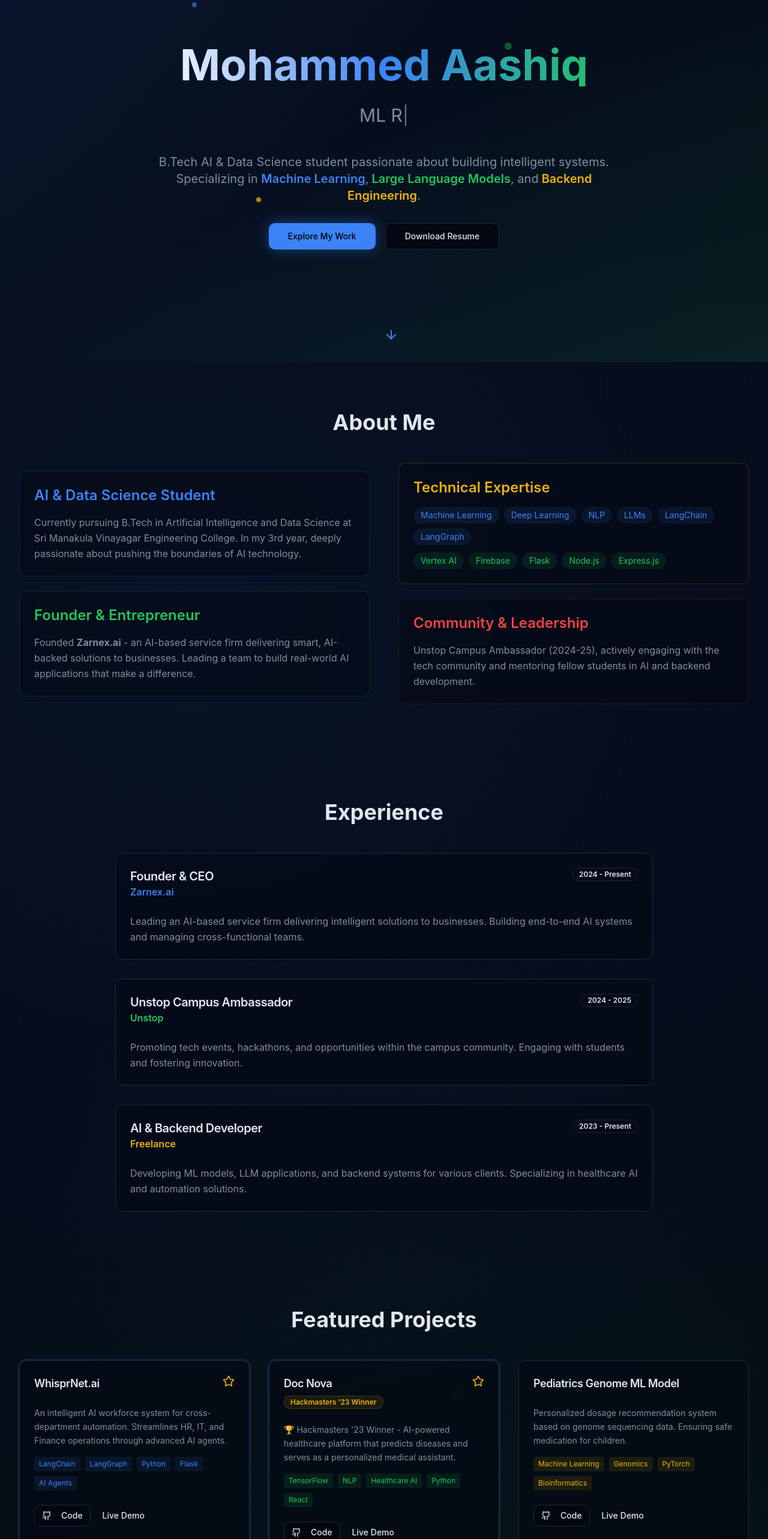
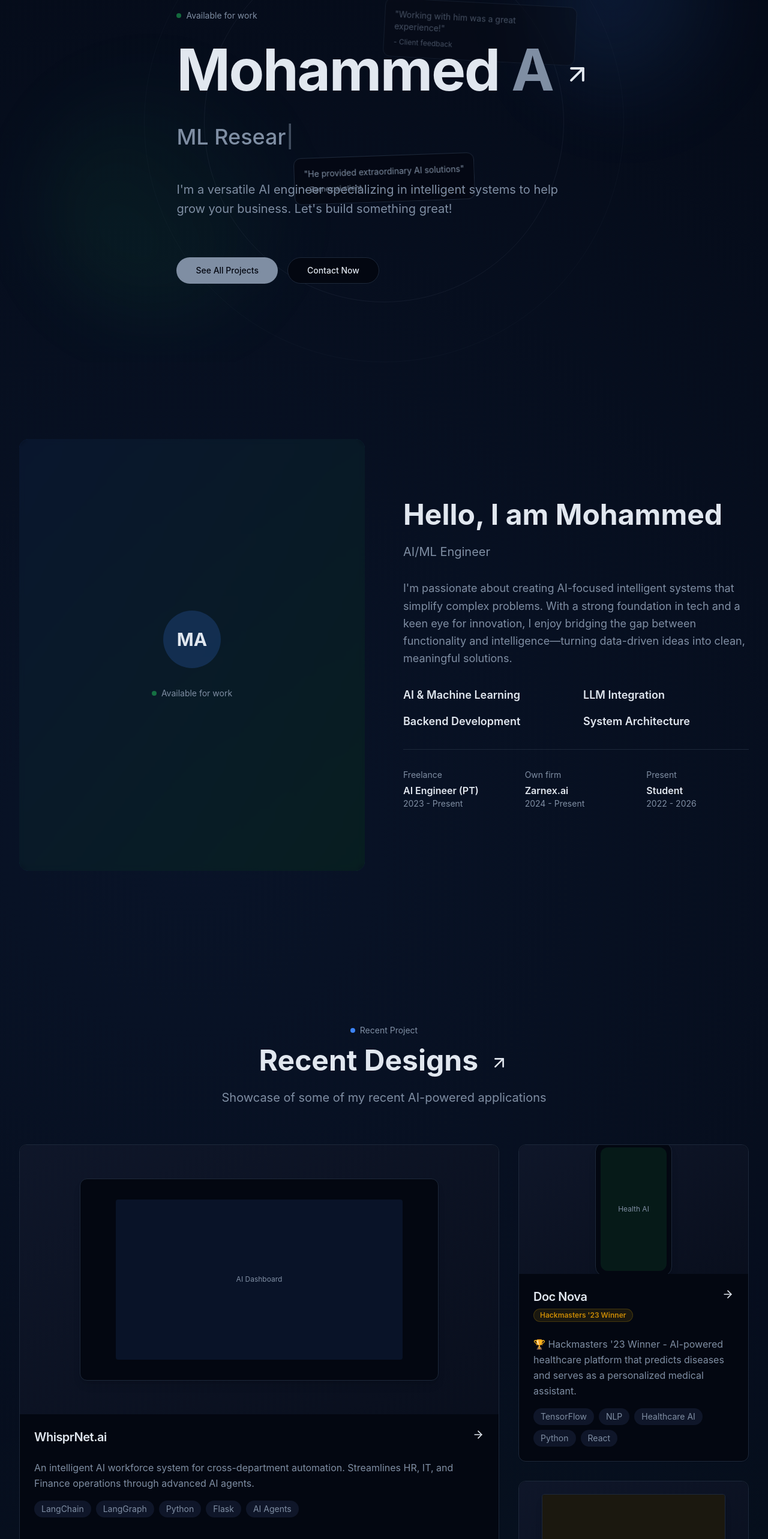
Before and after one commit to Imran200216/Imran-Portfolio-React, a React (Vite) app: page / in a window 1280 px wide. Shown: the part 196-2762 px from the top of the page at 60% size. Built offline with nearby package versions, Linux system fonts and the light colour scheme.

Commit message:
Refactor: Implement portfolio design
Implement the user's requested portfolio design.

```diff
--- a/src/components/AboutSection.tsx
+++ b/src/components/AboutSection.tsx
@@ -3,68 +3,67 @@ import { Card, CardContent } from "@/components/ui/card";
 
 export const AboutSection = () => {
   return (
-    <section id="about" className="py-20">
+    <section id="about" className="py-32">
       <div className="max-w-7xl mx-auto px-4 sm:px-6 lg:px-8">
-        <div className="fade-in-up">
-          <h2 className="text-4xl font-bold text-center mb-12">About Me</h2>
+        <div className="grid lg:grid-cols-2 gap-16 items-center">
+          {/* Left side - Image placeholder */}
+          <div className="relative">
+            <div className="aspect-[4/5] bg-gradient-to-br from-primary/20 to-green-500/20 rounded-2xl relative overflow-hidden">
+              <div className="absolute inset-0 bg-card/50 backdrop-blur-sm flex items-center justify-center">
+                <div className="text-center">
+                  <div className="w-24 h-24 bg-primary/20 rounded-full mx-auto mb-4 flex items-center justify-center">
+                    <span className="text-3xl font-bold">MA</span>
+                  </div>
+                  <div className="flex items-center justify-center gap-2 mt-8">
+                    <div className="w-2 h-2 bg-green-500 rounded-full animate-pulse"></div>
+                    <span className="text-sm text-muted-foreground">Available for work</span>
+                  </div>
+                </div>
+              </div>
+            </div>
+          </div>
 
-          <div className="grid md:grid-cols-2 gap-12 items-center">
-            <div className="space-y-6">
-              <Card className="bg-card/50 backdrop-blur-sm border-primary/20">
-                <CardContent className="p-6">
-                  <h3 className="text-2xl font-semibold mb-4 text-primary">AI & Data Science Student</h3>
-                  <p className="text-muted-foreground leading-relaxed">
-                    Currently pursuing B.Tech in Artificial Intelligence and Data Science at
-                    Sri Manakula Vinayagar Engineering College. In my 3rd year, deeply passionate
-                    about pushing the boundaries of AI technology.
-                  </p>
-                </CardContent>
-              </Card>
-
-              <Card className="bg-card/50 backdrop-blur-sm border-green-500/20">
-                <CardContent className="p-6">
-                  <h3 className="text-2xl font-semibold mb-4 text-green-500">Founder & Entrepreneur</h3>
-                  <p className="text-muted-foreground leading-relaxed">
-                    Founded <strong>Zarnex.ai</strong> - an AI-based service firm delivering smart,
-                    AI-backed solutions to businesses. Leading a team to build real-world AI applications
-                    that make a difference.
-                  </p>
-                </CardContent>
-              </Card>
+          {/* Right side - Content */}
+          <div className="space-y-8">
+            <div>
+              <h2 className="text-5xl font-bold mb-6">Hello, I am Mohammed</h2>
+              <p className="text-xl text-muted-foreground mb-6">AI/ML Engineer</p>
             </div>
 
-            <div className="space-y-6">
-              <Card className="bg-card/50 backdrop-blur-sm border-yellow-500/20">
-                <CardContent className="p-6">
-                  <h3 className="text-2xl font-semibold mb-4 text-yellow-500">Technical Expertise</h3>
-                  <div className="space-y-3">
-                    <div className="flex flex-wrap gap-2">
-                      {["Machine Learning", "Deep Learning", "NLP", "LLMs", "LangChain", "LangGraph"].map((tech) => (
-                        <span key={tech} className="px-3 py-1 bg-primary/10 text-primary rounded-full text-sm">
-                          {tech}
-                        </span>
-                      ))}
-                    </div>
-                    <div className="flex flex-wrap gap-2">
-                      {["Vertex AI", "Firebase", "Flask", "Node.js", "Express.js"].map((tech) => (
-                        <span key={tech} className="px-3 py-1 bg-green-500/10 text-green-500 rounded-full text-sm">
-                          {tech}
-                        </span>
-                      ))}
-                    </div>
-                  </div>
-                </CardContent>
-              </Card>
+            <p className="text-lg text-muted-foreground leading-relaxed">
+              I'm passionate about creating AI-focused intelligent systems that
+              simplify complex problems. With a strong foundation in tech and a keen
+              eye for innovation, I enjoy bridging the gap between functionality and
+              intelligence—turning data-driven ideas into clean, meaningful solutions.
+            </p>
 
-              <Card className="bg-card/50 backdrop-blur-sm border-red-500/20">
-                <CardContent className="p-6">
-                  <h3 className="text-2xl font-semibold mb-4 text-red-500">Community & Leadership</h3>
-                  <p className="text-muted-foreground leading-relaxed">
-                    Unstop Campus Ambassador (2024-25), actively engaging with the tech community
-                    and mentoring fellow students in AI and backend development.
-                  </p>
-                </CardContent>
-              </Card>
+            <div className="grid grid-cols-2 gap-6">
+              <div className="space-y-4">
+                <h3 className="text-lg font-semibold">AI & Machine Learning</h3>
+                <h3 className="text-lg font-semibold">Backend Development</h3>
+              </div>
+              <div className="space-y-4">
+                <h3 className="text-lg font-semibold">LLM Integration</h3>
+                <h3 className="text-lg font-semibold">System Architecture</h3>
+              </div>
+            </div>
+
+            <div className="grid grid-cols-3 gap-8 pt-8 border-t border-border">
+              <div>
+                <h4 className="text-sm text-muted-foreground mb-1">Freelance</h4>
+                <p className="font-semibold">AI Engineer (PT)</p>
+                <p className="text-sm text-muted-foreground">2023 - Present</p>
+              </div>
+              <div>
+                <h4 className="text-sm text-muted-foreground mb-1">Own firm</h4>
+                <p className="font-semibold">Zarnex.ai</p>
+                <p className="text-sm text-muted-foreground">2024 - Present</p>
+              </div>
+              <div>
+                <h4 className="text-sm text-muted-foreground mb-1">Present</h4>
+                <p className="font-semibold">Student</p>
+                <p className="text-sm text-muted-foreground">2022 - 2026</p>
+              </div>
             </div>
           </div>
         </div>
--- a/src/components/HeroSection.tsx
+++ b/src/components/HeroSection.tsx
@@ -1,7 +1,7 @@
 
 import { useState, useEffect } from "react";
 import { Button } from "@/components/ui/button";
-import { ArrowDown } from "lucide-react";
+import { ArrowRight } from "lucide-react";
 
 export const HeroSection = () => {
   const [displayText, setDisplayText] = useState("");
@@ -39,54 +39,72 @@ export const HeroSection = () => {
     return () => clearInterval(typeInterval);
   }, [currentIndex]);
 
-  const scrollToAbout = () => {
-    document.getElementById('about')?.scrollIntoView({ behavior: 'smooth' });
+  const scrollToProjects = () => {
+    document.getElementById('projects')?.scrollIntoView({ behavior: 'smooth' });
+  };
+
+  const scrollToContact = () => {
+    document.getElementById('contact')?.scrollIntoView({ behavior: 'smooth' });
   };
 
   return (
     <section className="min-h-screen flex items-center justify-center relative overflow-hidden pt-20">
-      <div className="absolute inset-0 bg-gradient-to-br from-primary/10 via-transparent to-green-500/10"></div>
+      {/* Geometric background elements */}
+      <div className="absolute inset-0">
+        <div className="absolute top-20 right-20 w-72 h-72 bg-gradient-to-br from-primary/20 to-transparent rounded-full blur-3xl"></div>
+        <div className="absolute bottom-20 left-20 w-96 h-96 bg-gradient-to-tr from-green-500/10 to-transparent rounded-full blur-3xl"></div>
+        <div className="absolute top-1/2 left-1/2 transform -translate-x-1/2 -translate-y-1/2 w-[800px] h-[800px] border border-muted-foreground/5 rounded-full"></div>
+        <div className="absolute top-1/2 left-1/2 transform -translate-x-1/2 -translate-y-1/2 w-[600px] h-[600px] border border-muted-foreground/10 rounded-full"></div>
+      </div>
 
-      {/* Floating Elements */}
-      <div className="absolute top-1/4 left-1/4 w-2 h-2 bg-primary rounded-full neural-pulse"></div>
-      <div className="absolute top-1/3 right-1/3 w-3 h-3 bg-green-500 rounded-full neural-pulse" style={{animationDelay: '0.5s'}}></div>
-      <div className="absolute bottom-1/3 left-1/3 w-2 h-2 bg-yellow-500 rounded-full neural-pulse" style={{animationDelay: '1s'}}></div>
+      {/* Floating testimonial cards */}
+      <div className="absolute top-1/4 right-1/4 bg-card/80 backdrop-blur-sm border border-border rounded-lg p-4 max-w-xs transform rotate-3 animate-pulse">
+        <p className="text-sm text-muted-foreground mb-2">"Working with him was a great experience!"</p>
+        <p className="text-xs text-muted-foreground">- Client feedback</p>
+      </div>
 
-      <div className="max-w-7xl mx-auto px-4 sm:px-6 lg:px-8 text-center z-10">
+      <div className="absolute bottom-1/3 right-1/6 bg-card/80 backdrop-blur-sm border border-border rounded-lg p-4 max-w-xs transform -rotate-2 animate-pulse" style={{animationDelay: '1s'}}>
+        <p className="text-sm text-muted-foreground mb-2">"He provided extraordinary AI solutions"</p>
+        <p className="text-xs text-muted-foreground">- Zarnex.ai client</p>
+      </div>
+
+      <div className="max-w-4xl mx-auto px-4 sm:px-6 lg:px-8 text-left z-10">
         <div className="space-y-8">
-          <div className="space-y-4">
-            <h1 className="text-5xl sm:text-6xl lg:text-7xl font-bold bg-gradient-to-r from-white via-primary to-green-500 bg-clip-text text-transparent">
-              Mohammed Aashiq
+          {/* Role indicator */}
+          <div className="flex items-center gap-2 text-sm text-muted-foreground">
+            <div className="w-2 h-2 bg-green-500 rounded-full animate-pulse"></div>
+            <span>Available for work</span>
+          </div>
+
+          <div className="space-y-6">
+            <h1 className="text-6xl sm:text-7xl lg:text-8xl font-bold tracking-tight">
+              Mohammed <span className="text-muted-foreground">A</span>
+              <ArrowRight className="inline-block w-12 h-12 ml-4 transform -rotate-45" />
             </h1>
-            <div className="h-16 flex justify-center items-center">
-              <p className="text-xl sm:text-2xl lg:text-3xl text-muted-foreground">
+
+            <div className="h-20 flex items-center">
+              <p className="text-2xl sm:text-3xl lg:text-4xl font-medium text-muted-foreground">
                 {displayText}
                 <span className="animate-pulse">|</span>
               </p>
             </div>
           </div>
 
-          <p className="text-lg sm:text-xl max-w-3xl mx-auto text-muted-foreground leading-relaxed">
-            B.Tech AI & Data Science student passionate about building intelligent systems.
-            Specializing in <span className="text-primary font-semibold">Machine Learning</span>,
-            <span className="text-green-500 font-semibold"> Large Language Models</span>, and
-            <span className="text-yellow-500 font-semibold"> Backend Engineering</span>.
+          <p className="text-xl max-w-2xl text-muted-foreground leading-relaxed">
+            I'm a versatile AI engineer specializing in intelligent systems to help
+            grow your business. Let's build something great!
           </p>
 
-          <div className="flex flex-col sm:flex-row gap-4 justify-center items-center">
-            <Button size="lg" className="glow-effect" onClick={scrollToAbout}>
-              Explore My Work
+          <div className="flex flex-col sm:flex-row gap-4 pt-8">
+            <Button size="lg" onClick={scrollToProjects} className="bg-muted-foreground text-background hover:bg-muted-foreground/90 rounded-full px-8">
+              See All Projects
             </Button>
-            <Button variant="outline" size="lg" asChild>
-              <a href="/resume.pdf" target="_blank">Download Resume</a>
+            <Button variant="outline" size="lg" onClick={scrollToContact} className="rounded-full px-8">
+              Contact Now
             </Button>
           </div>
         </div>
       </div>
-
-      <div className="absolute bottom-8 left-1/2 transform -translate-x-1/2 animate-bounce">
-        <ArrowDown className="w-6 h-6 text-primary" />
-      </div>
     </section>
   );
 };
--- a/src/components/ProjectsSection.tsx
+++ b/src/components/ProjectsSection.tsx
@@ -2,7 +2,7 @@
 import { Card, CardContent, CardHeader, CardTitle } from "@/components/ui/card";
 import { Badge } from "@/components/ui/badge";
 import { Button } from "@/components/ui/button";
-import { Github, Star } from "lucide-react";
+import { ArrowRight } from "lucide-react";
 
 export const ProjectsSection = () => {
   const projects = [
@@ -10,64 +10,91 @@ export const ProjectsSection = () => {
       title: "WhisprNet.ai",
       description: "An intelligent AI workforce system for cross-department automation. Streamlines HR, IT, and Finance operations through advanced AI agents.",
       tech: ["LangChain", "LangGraph", "Python", "Flask", "AI Agents"],
-      color: "primary",
-      featured: true
+      featured: true,
+      image: "laptop"
     },
     {
       title: "Doc Nova",
       description: "🏆 Hackmasters '23 Winner - AI-powered healthcare platform that predicts diseases and serves as a personalized medical assistant.",
       tech: ["TensorFlow", "NLP", "Healthcare AI", "Python", "React"],
-      color: "green-500",
       featured: true,
-      award: "Hackmasters '23 Winner"
+      award: "Hackmasters '23 Winner",
+      image: "mobile"
     },
     {
-      title: "Pediatrics Genome ML Model",
+      title: "Pediatrics Genome ML",
       description: "Personalized dosage recommendation system based on genome sequencing data. Ensuring safe medication for children.",
-      tech: ["Machine Learning", "Genomics", "PyTorch", "Bioinformatics"],
-      color: "yellow-500"
-    },
-    {
-      title: "Street Resolver",
-      description: "Full-stack civic engagement system for complaint redressal. Connecting citizens with local authorities for efficient problem solving.",
-      tech: ["Node.js", "Express.js", "MongoDB", "React", "REST API"],
-      color: "red-500"
-    },
-    {
-      title: "Timetable Scheduler",
-      description: "Built for Dr.M.G.R. Govt. College (Viluppuram) - Automated scheduling system for academic institutions.",
-      tech: ["Algorithm Design", "Python", "Database Design", "Web App"],
-      color: "purple-500"
+      tech: ["Machine Learning", "Genomics", "PyTorch"],
+      image: "dashboard"
     }
   ];
 
   return (
-    <section id="projects" className="py-20">
+    <section id="projects" className="py-32 bg-muted/5">
       <div className="max-w-7xl mx-auto px-4 sm:px-6 lg:px-8">
-        <div className="fade-in-up">
-          <h2 className="text-4xl font-bold text-center mb-12">Featured Projects</h2>
+        <div className="text-center mb-16">
+          <div className="flex items-center justify-center gap-2 text-sm text-muted-foreground mb-4">
+            <div className="w-2 h-2 bg-primary rounded-full"></div>
+            <span>Recent Project</span>
+          </div>
+          <h2 className="text-5xl font-bold mb-6">
+            Recent Designs <ArrowRight className="inline-block w-8 h-8 ml-2 transform -rotate-45" />
+          </h2>
+          <p className="text-xl text-muted-foreground max-w-2xl mx-auto">
+            Showcase of some of my recent AI-powered applications
+          </p>
+        </div>
 
-          <div className="grid md:grid-cols-2 lg:grid-cols-3 gap-8">
+        <div className="grid lg:grid-cols-3 gap-8 mb-16">
           {projects.map((project, index) => (
             <Card
               key={index}
-                className={`bg-card/50 backdrop-blur-sm hover:bg-card/70 transition-all duration-300 hover:scale-105 ${
-                  project.featured ? 'ring-2 ring-primary/20' : ''
+              className={`group hover:scale-105 transition-all duration-300 ${
+                index === 0 ? 'lg:col-span-2 lg:row-span-2' : ''
               }`}
             >
+              <div className={`aspect-video bg-gradient-to-br from-muted to-muted/50 rounded-t-lg relative overflow-hidden ${
+                index === 0 ? 'aspect-[16/10]' : 'aspect-video'
+              }`}>
+                {/* Project preview mockup */}
+                <div className="absolute inset-0 flex items-center justify-center">
+                  {project.image === 'laptop' && (
+                    <div className="w-3/4 h-3/4 bg-card rounded-lg border border-border shadow-lg flex items-center justify-center">
+                      <div className="w-4/5 h-4/5 bg-primary/10 rounded flex items-center justify-center">
+                        <span className="text-xs text-muted-foreground">AI Dashboard</span>
+                      </div>
+                    </div>
+                  )}
+                  {project.image === 'mobile' && (
+                    <div className="w-32 h-56 bg-card rounded-2xl border border-border shadow-lg relative">
+                      <div className="absolute top-2 left-2 right-2 bottom-2 bg-green-500/10 rounded-xl flex items-center justify-center">
+                        <span className="text-xs text-muted-foreground">Health AI</span>
+                      </div>
+                    </div>
+                  )}
+                  {project.image === 'dashboard' && (
+                    <div className="w-4/5 h-4/5 bg-card rounded border border-border shadow-lg flex items-center justify-center">
+                      <div className="w-full h-full bg-yellow-500/10 rounded flex items-center justify-center">
+                        <span className="text-xs text-muted-foreground">ML Analytics</span>
+                      </div>
+                    </div>
+                  )}
+                </div>
+              </div>
+
               <CardHeader>
                 <div className="flex justify-between items-start">
-                    <CardTitle className="text-lg">{project.title}</CardTitle>
-                    {project.featured && <Star className="w-5 h-5 text-yellow-500" />}
+                  <CardTitle className="text-xl group-hover:text-primary transition-colors">{project.title}</CardTitle>
+                  <ArrowRight className="w-5 h-5 transform group-hover:translate-x-1 transition-transform" />
                 </div>
                 {project.award && (
-                    <Badge className="w-fit bg-yellow-500/10 text-yellow-500 border-yellow-500/20">
+                  <Badge className="w-fit bg-yellow-500/10 text-yellow-600 border-yellow-500/20">
                     {project.award}
                   </Badge>
                 )}
               </CardHeader>
               <CardContent className="space-y-4">
-                  <p className="text-muted-foreground text-sm leading-relaxed">
+                <p className="text-muted-foreground leading-relaxed">
                   {project.description}
                 </p>
 
@@ -75,25 +102,25 @@ export const ProjectsSection = () => {
                   {project.tech.map((tech) => (
                     <span
                       key={tech}
-                        className={`px-2 py-1 bg-${project.color}/10 text-${project.color} rounded text-xs`}
+                      className="px-3 py-1 bg-muted text-muted-foreground rounded-full text-sm"
                     >
                       {tech}
                     </span>
                   ))}
                 </div>
-
-                  <div className="flex gap-2 pt-2">
-                    <Button size="sm" variant="outline">
-                      <Github className="w-4 h-4 mr-2" />
-                      Code
-                    </Button>
-                    <Button size="sm" variant="ghost">
-                      Live Demo
-                    </Button>
-                  </div>
               </CardContent>
             </Card>
           ))}
+        </div>
+
+        <div className="text-center">
+          <div className="flex flex-col sm:flex-row gap-4 justify-center">
+            <Button size="lg" variant="outline" className="rounded-full px-8">
+              See All Projects
+            </Button>
+            <Button size="lg" className="bg-muted-foreground text-background hover:bg-muted-foreground/90 rounded-full px-8">
+              Contact Now
+            </Button>
           </div>
         </div>
       </div>
--- /dev/null
+++ b/src/components/TestimonialsSection.tsx
@@ -0,0 +1,90 @@
+
+import { Card, CardContent } from "@/components/ui/card";
+import { Button } from "@/components/ui/button";
+import { Star } from "lucide-react";
+
+export const TestimonialsSection = () => {
+  const stats = [
+    { number: "5+", label: "Happy clients" },
+    { number: "8+", label: "Projects" },
+    { number: "4.8", label: "Average Rating" }
+  ];
+
+  const testimonials = [
+    {
+      rating: 5,
+      text: "Working with him was a breeze. He took our scattered ideas and turned them into a cohesive and stunning AI solution. Highly recommended!",
+      author: "Tech Lead",
+      company: "Startup Client"
+    },
+    {
+      rating: 4,
+      text: "The professionalism and technical expertise Mohammed brought to our project was exceptional. Great communication throughout.",
+      author: "Project Manager",
+      company: "Enterprise Client"
+    }
+  ];
+
+  return (
+    <section className="py-32">
+      <div className="max-w-7xl mx-auto px-4 sm:px-6 lg:px-8">
+        <div className="grid lg:grid-cols-2 gap-16">
+          {/* Left side - Stats */}
+          <div className="space-y-8">
+            <div>
+              <div className="flex items-center gap-2 text-sm text-muted-foreground mb-4">
+                <div className="w-2 h-2 bg-primary rounded-full"></div>
+                <span>Happy Clients</span>
+              </div>
+              <h2 className="text-5xl font-bold mb-6">Clients Prefer me!!!</h2>
+              <p className="text-xl text-muted-foreground">Trusted by 5+ happy clients</p>
+            </div>
+
+            <div className="grid grid-cols-3 gap-8">
+              {stats.map((stat, index) => (
+                <Card key={index} className="bg-card/50 backdrop-blur-sm text-center p-6">
+                  <CardContent className="p-0">
+                    <div className="text-3xl font-bold mb-2">{stat.number}</div>
+                    <div className="text-sm text-muted-foreground">{stat.label}</div>
+                  </CardContent>
+                </Card>
+              ))}
+            </div>
+
+            <div className="flex gap-4 pt-4">
+              <Button size="lg" variant="outline" className="rounded-full px-8">
+                See All Projects
+              </Button>
+              <Button size="lg" className="bg-muted-foreground text-background hover:bg-muted-foreground/90 rounded-full px-8">
+                Contact Now
+              </Button>
+            </div>
+          </div>
+
+          {/* Right side - Testimonials */}
+          <div className="space-y-6">
+            {testimonials.map((testimonial, index) => (
+              <Card key={index} className="bg-card/50 backdrop-blur-sm p-6">
+                <CardContent className="p-0 space-y-4">
+                  <div className="flex gap-1">
+                    {[...Array(5)].map((_, i) => (
+                      <Star
+                        key={i}
+                        className={`w-4 h-4 ${i < testimonial.rating ? 'fill-yellow-400 text-yellow-400' : 'text-muted-foreground'}`}
+                      />
+                    ))}
+                  </div>
+                  <p className="text-muted-foreground leading-relaxed">"{testimonial.text}"</p>
+                  <div>
+                    <p className="font-semibold">{testimonial.author}</p>
+                    <p className="text-sm text-muted-foreground">{testimonial.company}</p>
+                  </div>
+                </CardContent>
+              </Card>
+            ))}
+          </div>
+        </div>
+      </div>
+    </section>
+  );
+};
--- a/src/pages/Index.tsx
+++ b/src/pages/Index.tsx
@@ -5,6 +5,7 @@ import { AboutSection } from "@/components/AboutSection";
 import { ProjectsSection } from "@/components/ProjectsSection";
 import { ExperienceSection } from "@/components/ExperienceSection";
 import { SkillsSection } from "@/components/SkillsSection";
+import { TestimonialsSection } from "@/components/TestimonialsSection";
 import { ContactSection } from "@/components/ContactSection";
 import { Navigation } from "@/components/Navigation";
 
@@ -39,9 +40,10 @@ const Index = () => {
         <Navigation />
         <HeroSection />
         <AboutSection />
+        <ProjectsSection />
         <ExperienceSection />
-        <ProjectsSection />
         <SkillsSection />
+        <TestimonialsSection />
         <ContactSection />
       </div>
     </div>
```
Lines whose indentation alone changed are shown as unchanged.
